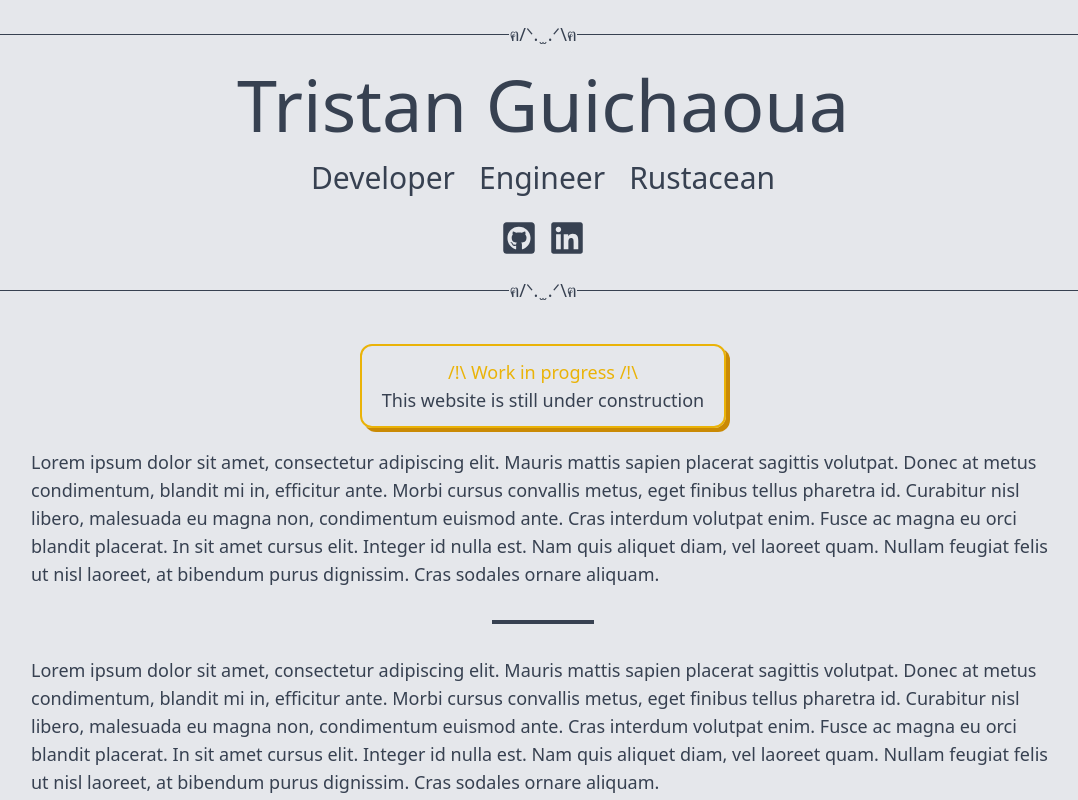
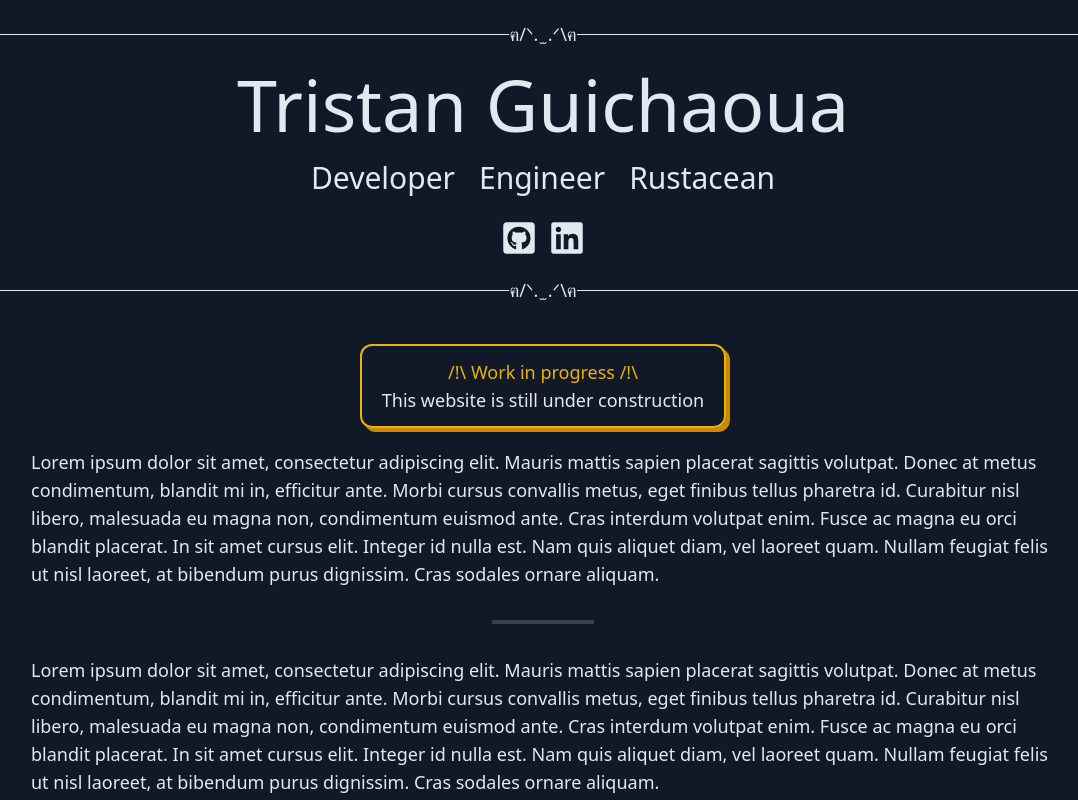
Before and after one commit to tguichaoua/tguichaoua.github.io, a React (Vite) app: page / in a window 1280 px wide. Shown: the top 800 px of the page, without its empty margins (97-1175 px from the left). Built offline with nearby package versions, Linux system fonts and the light colour scheme.

Commit message:
🚧 background color selector

```diff
--- a/src/App.tsx
+++ b/src/App.tsx
@@ -9,19 +9,11 @@ export function App() {
       <header role="banner" className="text-center my-5">
         <CatRule className="mb-5" />
 
-        <h1 className="text-3xl sm:text-5xl lg:text-7xl">
-          <span color="red">Tristan Guichaoua</span>
-        </h1>
+        <h1 className="text-3xl sm:text-5xl lg:text-7xl">Tristan Guichaoua</h1>
         <div className="flex flex-row flex-wrap items-center justify-center gap-6 mx-auto mt-5 text-base sm:text-xl lg:text-3xl">
-          <span>
-            <span color="blue">Developer</span>
-          </span>
-          <span>
-            <span color="blue">Engineer</span>
-          </span>
-          <span>
-            <span color="blue">Rustacean</span>
-          </span>
+          <span>Developer</span>
+          <span>Engineer</span>
+          <span>Rustacean</span>
         </div>
 
         <div className="flex flex-row items-center justify-center gap-3 text-4xl mt-6">
@@ -119,3 +111,29 @@ export function App() {
     </>
   );
 }
+
+function ColorSelector() {
+  const BUTTONS = [
+    { color: 'red', bg: 'bg-red-500' },
+    { color: 'green', bg: 'bg-green-500' },
+    { color: 'blue', bg: 'bg-blue-500' },
+  ] as const;
+
+  const COLORS = BUTTONS.map((b) => b.color);
+
+  type Color = (typeof COLORS)[number];
+
+  const setColor = (color: Color) => {
+    document.body.classList.remove(...COLORS);
+    document.body.classList.add(color);
+  };
+
+  const buttons = BUTTONS.map(({ color, bg }) => (
+    <div
+      onClick={() => setColor(color)}
+      className={'aspect-square w-[20px] rounded-sm cursor-pointer ' + bg}
+    ></div>
+  ));
+
+  return <div className="flex flex-row gap-3 w-fit">{buttons}</div>;
+}
--- a/src/index.css
+++ b/src/index.css
@@ -3,7 +3,19 @@
 @tailwind utilities;
 
 body {
-  @apply bg-gray-200 text-gray-700;
-  @apply dark:bg-gray-800 dark:text-gray-100;
+  @apply bg-gray-900;
+  @apply text-slate-200;
   @apply max-sm:text-sm text-base lg:text-lg;
 }
+
+body.red {
+  @apply bg-red-900;
+}
+
+body.green {
+  @apply bg-green-900;
+}
+
+body.blue {
+  @apply bg-blue-900;
+}
```
